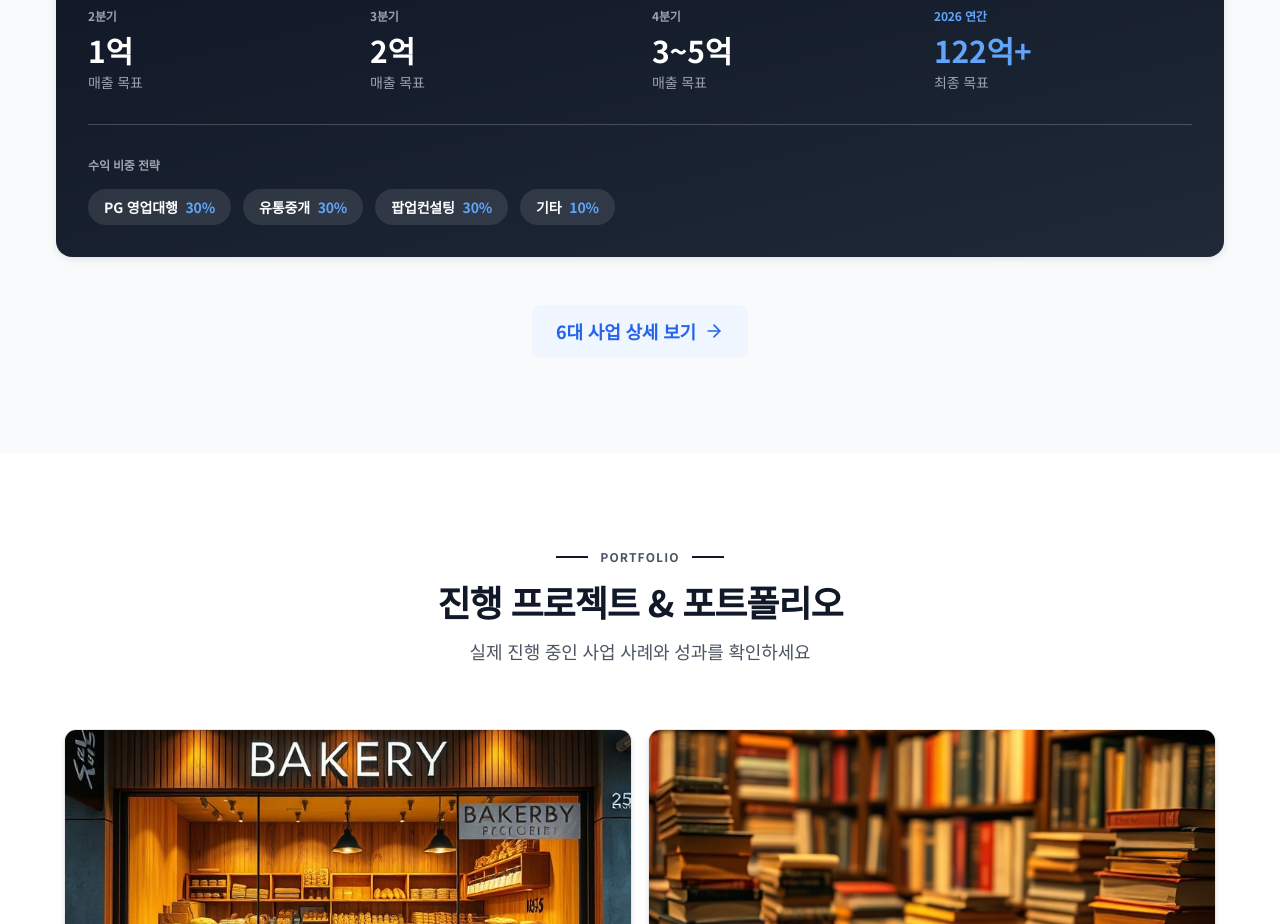
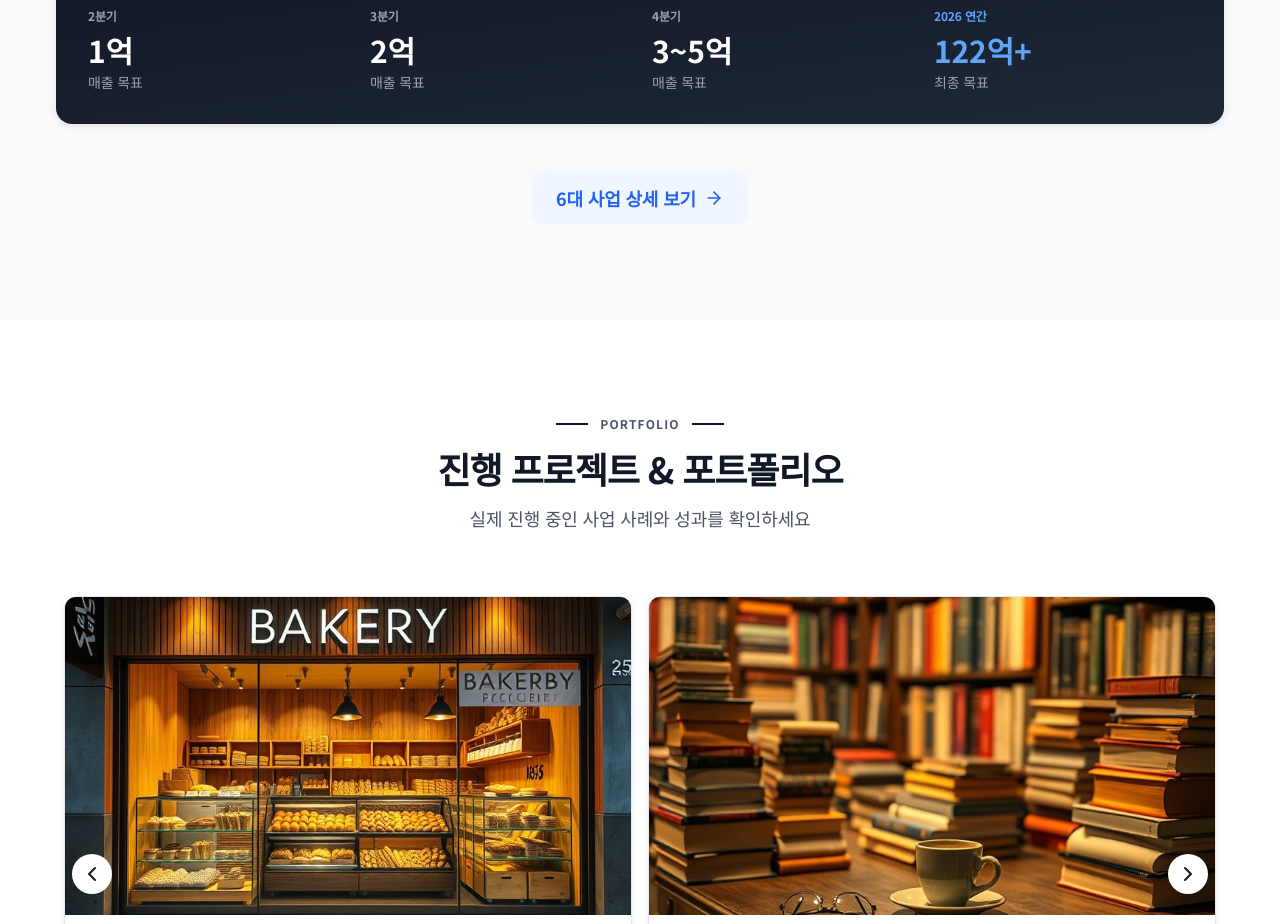
Before and after one commit to longbe00-mj/hompage_kl, a Next.js app: page / in a window 1280 px wide. Shown: the part 3460-4384 px from the top of the page. Built offline with nearby package versions, Linux system fonts and the light colour scheme.

Commit message:
fix: hide revenue distribution section in ServicesSection and update label
- Hide revenue distribution strategy section in ServicesSection
- Update 'PG 영업대행' to '결제 인프라 구축' in hidden section

```diff
--- a/src/components/sections/ServicesSection.tsx
+++ b/src/components/sections/ServicesSection.tsx
@@ -116,11 +116,11 @@ export default function ServicesSection() {
               </div>
             </div>
 
-            <div className="mt-8 pt-8 border-t border-white/20">
+            <div className="hidden mt-8 pt-8 border-t border-white/20">
               <div className="text-xs text-gray-400 font-semibold mb-4 uppercase">수익 비중 전략</div>
               <div className="flex flex-wrap gap-3">
                 {[
-                  { label: 'PG 영업대행', pct: '30%' },
+                  { label: '결제 인프라 구축', pct: '30%' },
                   { label: '유통중개', pct: '30%' },
                   { label: '팝업컨설팅', pct: '30%' },
                   { label: '기타', pct: '10%' },
```
Also changed, not shown: .omc/project-memory.json, .omc/state/hud-stdin-cache.json, .omc/state/idle-notif-cooldown.json, .omc/state/subagent-tracking.json, 1 other file (tests, documents, lock files or other folders).
